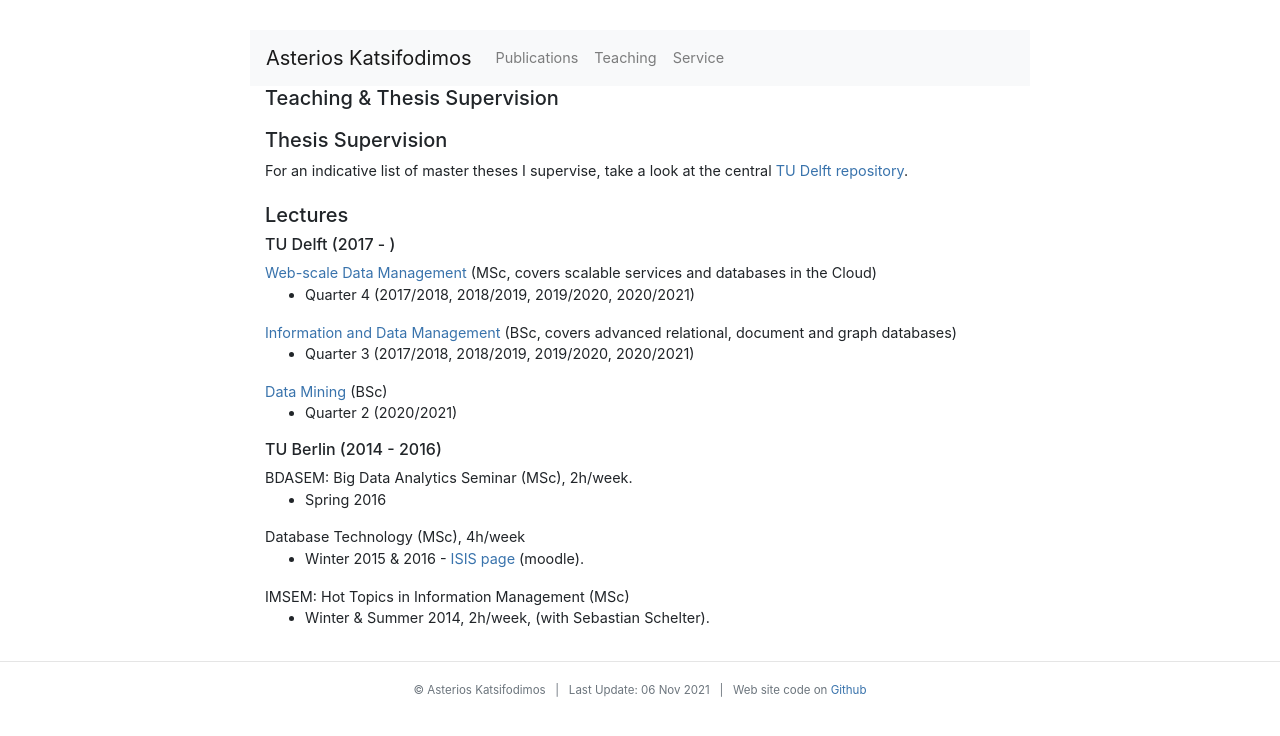
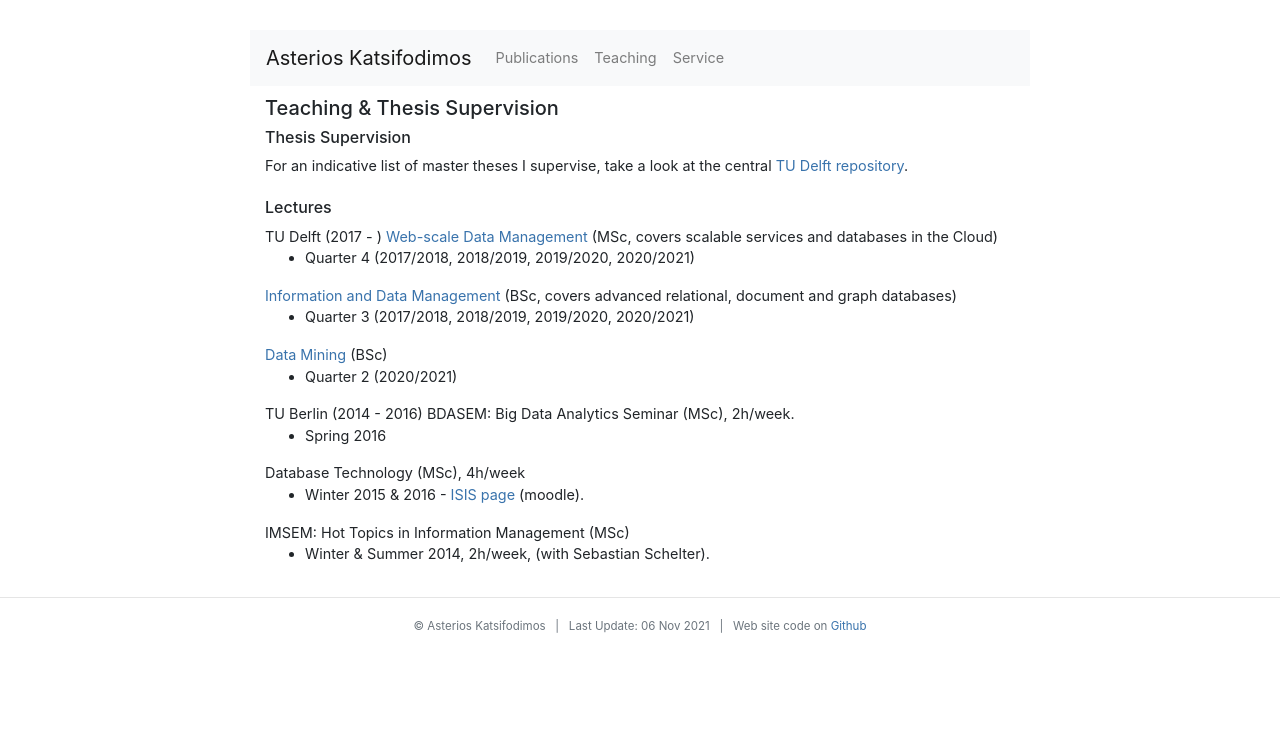
Before and after one commit to omoultosEthTuDelft/web, a Jekyll site: the page built from teaching/index.html, in a window 1280 px wide. Shown: the top 736 px of the page. Built offline with Jekyll 4.4.1, drawn with Linux system fonts in a browser that asks for light colours; nearby versions of some CDN libraries.

Commit message:
ghpages appears to be running

```diff
--- a/teaching/index.html
+++ b/teaching/index.html
@@ -3,48 +3,51 @@ layout: default
 title: "Asterios Katsifodimos | Assistant Professor, TU Delft"
 ---
 
-<h5>Teaching &amp; Thesis Supervision </h5>
 
 <div id="teaching" class="row">
 <div  style="text-align: justify;" class="col-sm-12">
 
-<h5>Thesis Supervision</h5>
+<h5>Teaching &amp; Thesis Supervision </h5>
+
+
+
+<h6>Thesis Supervision</h6>
 For an indicative list of master theses I supervise, take a look at the central <a href="https://repository.tudelft.nl/islandora/search/contributor%3A%22Katsifodimos%2C%20A%20%28mentor%29%22">TU Delft repository</a>.
 
 <br/><br/>
 
 
-<h5>Lectures</h5>
+<h6>Lectures</h6>
 
-<h6>TU Delft (2017 - )</h6>
-<h7><a href="https://studiegids.tudelft.nl/a101_displayCourse.do?course_id=45605">Web-scale Data Management</a> (MSc, covers scalable services and databases in the Cloud)</h7>
+<h8>TU Delft (2017 - )</h8>
+<h8><a href="https://studiegids.tudelft.nl/a101_displayCourse.do?course_id=45605">Web-scale Data Management</a> (MSc, covers scalable services and databases in the Cloud)</h8>
 <ul>
 <li>Quarter 4 (2017/2018, 2018/2019, 2019/2020, 2020/2021)</li>
 </ul>
-<h7><a href="http://studiegids.tudelft.nl/a101_displayCourse.do?course_id=43897">Information and Data Management</a> (BSc, covers advanced relational, document and graph databases)</h7>
+<h8><a href="http://studiegids.tudelft.nl/a101_displayCourse.do?course_id=43897">Information and Data Management</a> (BSc, covers advanced relational, document and graph databases)</h8>
 <ul>
 <li>Quarter 3 (2017/2018, 2018/2019, 2019/2020, 2020/2021)</li>
 </ul>
-<h7><a href="https://studiegids.tudelft.nl/a101_displayCourse.do?course_id=57346">Data Mining</a> (BSc)</h7>
+<h8><a href="https://studiegids.tudelft.nl/a101_displayCourse.do?course_id=57346">Data Mining</a> (BSc)</h8>
 <ul>
 <li>Quarter 2 (2020/2021)</li>
 </ul>
 
 
-<h6>TU Berlin (2014 - 2016)</h6>
-<h7>BDASEM: Big Data Analytics Seminar (MSc), 2h/week.</h7>
+<h7>TU Berlin (2014 - 2016)</h7>
+<h8>BDASEM: Big Data Analytics Seminar (MSc), 2h/week.</h8>
 <ul>
 <li>Spring 2016</li>
 </ul>
 
 
-<h7>Database Technology (MSc), 4h/week</h7>
+<h8>Database Technology (MSc), 4h/week</h8>
 <ul>
 <li>Winter 2015 &amp; 2016 - <a href="https://isis.tu-berlin.de/course/view.php?id=5994">ISIS page</a> (moodle).</li>
 </ul>
 
 
-<h7>IMSEM: Hot Topics in Information Management (MSc)</h7>
+<h8>IMSEM: Hot Topics in Information Management (MSc)</h8>
 <ul>
 <li>Winter &amp; Summer 2014, 2h/week, (with Sebastian Schelter).</li>
 </ul>
```
